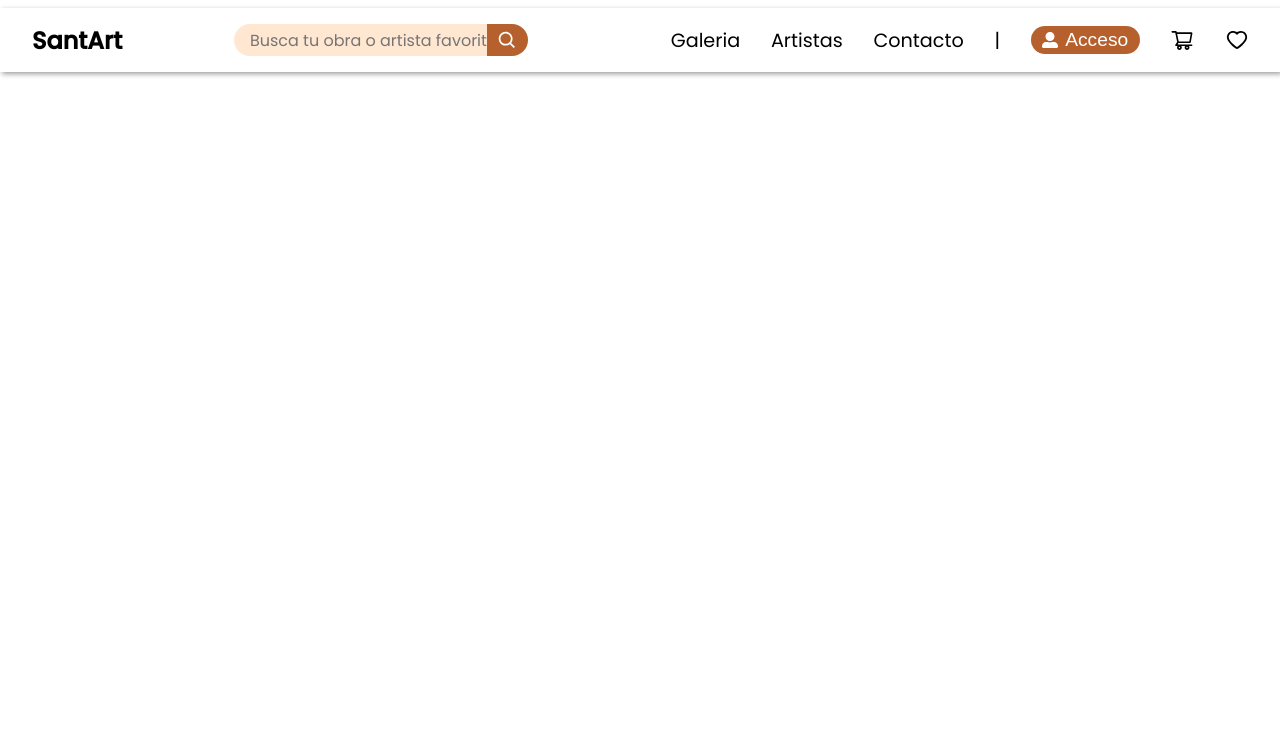
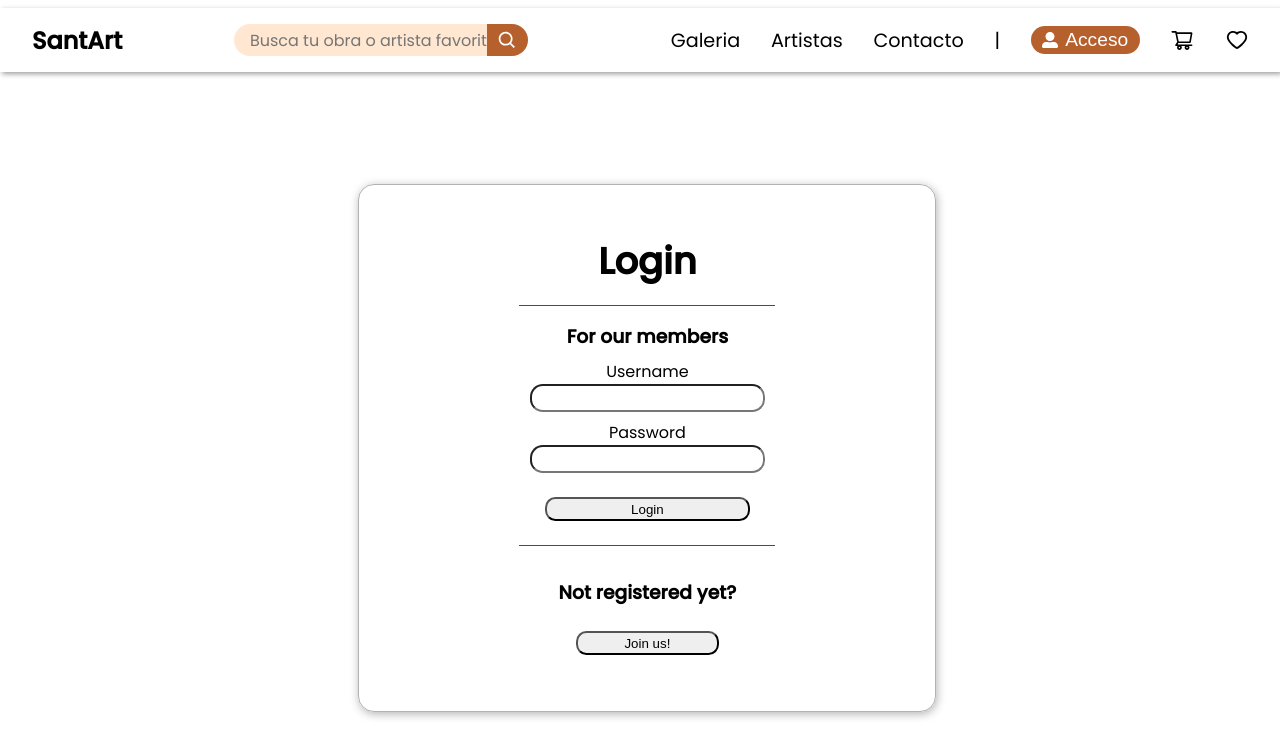
Before and after one commit to ssaavedraa/PG-Henry, a React (Create React App) app in the folder Frontend/art-gallery/: page /login in a window 1280 px wide. Shown: the top 756 px of the page. Built offline with nearby package versions, Linux system fonts and the light colour scheme.

Commit message:
Login component and localStorage user

```diff
--- a/Frontend/art-gallery/src/App.js
+++ b/Frontend/art-gallery/src/App.js
@@ -3,6 +3,7 @@ import {BrowserRouter as Router, Route, Routes} from 'react-router-dom'
 import NavBar from './components/navbar/navbar.component';
 import DetailArtist from './components/DetailArtist/DetailArtist';
 import Artists from './components/Artists/Artists.component';
+import Login from './components/Login/Login.component';
 
 function App() {
   return (
@@ -12,6 +13,7 @@ function App() {
         <Routes>
           <Route exact path='/artists' element={<Artists/>}/>
           <Route exact path='/artists/:id' element={<DetailArtist/>}/>
+          <Route exact path='/login' element={<Login/>} />
         </Routes>
       </div>
     </Router>
--- a/Frontend/art-gallery/src/components/DetailArtist/DetailArtist.jsx
+++ b/Frontend/art-gallery/src/components/DetailArtist/DetailArtist.jsx
@@ -13,7 +13,7 @@ const DetailArtist = () => {
   let artistas = artists.find(a => {
     return a.id === id
   })
-  console.log(artistas)
+
   return (
     <div className="divContainer">
       <h1>Kate Louise Powell</h1>
--- /dev/null
+++ b/Frontend/art-gallery/src/components/Login/Login.component.jsx
@@ -0,0 +1,33 @@
+import React from 'react';
+import { useState } from 'react';
+import './Login.css'
+
+export default function Login(){
+
+    const [user, setUser] = useState('');
+    const [password, setPassword] = useState('');
+
+    const handleLogin =() => {
+        if(user){
+            window.localStorage.setItem('user', `${user}`)
+        }
+    }
+
+    return(
+        <div className="login">
+            <h1>Login</h1>
+            <div className='login-user'>
+                <h3>For our members</h3>
+                <label htmlFor="user">Username</label>
+                <input type="text" name="user" id="user" onChange={e => setUser(e.target.value)}/>
+                <label htmlFor="password">Password</label>
+                <input type="password" name="password" id="password" onChange={e => setPassword(e.target.value)}/>
+                <button onClick={e => handleLogin()}>Login</button>
+            </div>
+            <div className="login-notuser">
+                <h3>Not registered yet?</h3>
+                <button>Join us!</button>
+            </div>
+        </div>
+    )
+}
--- /dev/null
+++ b/Frontend/art-gallery/src/components/Login/Login.css
@@ -0,0 +1,55 @@
+.login{
+    position: absolute;
+    top: 23%;
+    left: 28%;
+    border: 1px rgba(0, 0, 0, 0.3) solid;
+    border-radius: 1rem;
+    box-shadow: 1px 2px 10px rgba(0, 0, 0, 0.3);
+    width: 40%;
+    display: flex;
+    flex-direction: column;
+    align-items: center;
+    padding: 2rem 2rem;
+}
+
+.login h1{
+    margin: 1rem;
+}
+
+.login-user{
+    width: 50%;
+    display: flex;
+    flex-direction: column;
+    align-items: center;
+    border-bottom: solid 1px red;
+    border-top: 1px solid red;
+}
+
+.login h3{
+    text-align: center;
+    padding-top: 1rem;
+}
+
+.login-user input{
+    border-radius: 0.8rem;
+    height: 1.5rem;
+    width: 90%;
+}
+
+.login-user label{
+    margin-top: 0.5rem;
+}
+
+.login button{
+    margin: 1.5rem 0;
+    height: 1.5rem;
+    border-radius: 0.65rem;
+    width: 80%;
+}
+
+.login-notuser{
+    margin-top: 1rem;
+    display: flex;
+    flex-direction: column;
+    align-items: center;
+}
--- a/Frontend/art-gallery/src/components/navbar/navbar.component.jsx
+++ b/Frontend/art-gallery/src/components/navbar/navbar.component.jsx
@@ -3,9 +3,12 @@ import styles from "./navbar.module.css";
 import { AiOutlineShoppingCart, AiOutlineHeart } from "react-icons/ai";
 import { BiSearch } from "react-icons/bi";
 import {FaUserAlt} from 'react-icons/fa';
+import { useState } from "react";
 
 export default function NavBar() {
-  const session = true;
+
+  const [session, setSession] = useState(window.localStorage.getItem('user'));
+
   return (
     <div className={styles.navbar}>
       <h1 className={styles.home_link}>SantArt</h1>
@@ -26,11 +29,11 @@ export default function NavBar() {
           <h5>Contacto</h5>
         </li>
         <h4>|</h4>
-        {session ? (
+        {!session ? (
           <button className={styles.btn_access}><FaUserAlt/><h4>Acceso</h4></button>
         ) : (
           <li>
-            <h5>¡Hola Usuario!</h5>
+            <h5>¡Hola {session}!</h5>
           </li>
         )}
         <li>
--- a/Frontend/art-gallery/src/components/obrasDetail/DetailOfArt.js
+++ b/Frontend/art-gallery/src/components/obrasDetail/DetailOfArt.js
@@ -13,7 +13,6 @@ export const DetailOfArt = () => {
 
   const obra = getDetailObra('1111', paintings)
   console.log(data.artists)
-
     return (
         <div className={styles.containerDetail} >
 
@@ -35,7 +34,6 @@ export const DetailOfArt = () => {
                 <button className={styles.buttonsCars}>Agregar al carrito</button>
                 <button className={styles.buttonsCars}>Return</button>
                 </div>
-
                 </div>
 
                 <div className={styles.principalSectionObras}>
```
